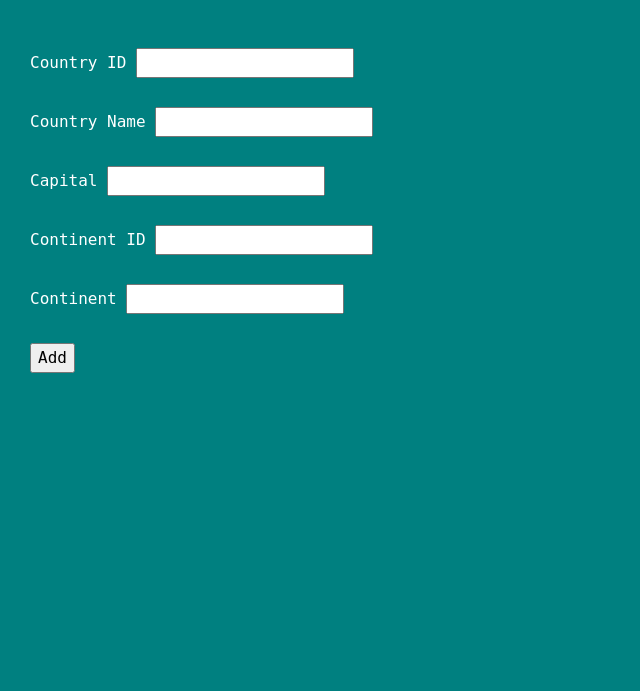
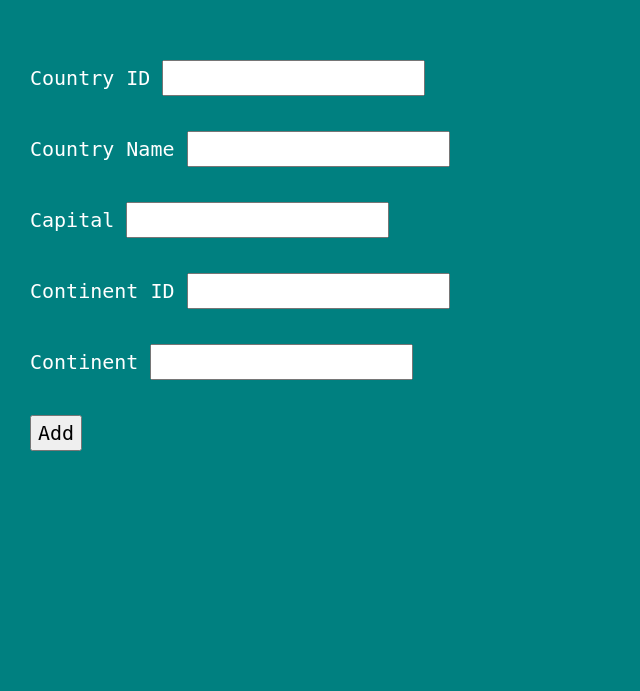
Before and after one commit to MAaqibAKhan/Flask_app, a Flask app: page /add in a window 1280 px wide. Shown: the part 58-749 px from the top of the page, without its empty margins (0-640 px from the left). Run offline with Flask 2, Linux system fonts and the light colour scheme; some libraries are stand-ins or nearby versions.

Commit message:
Finishing touches
Error when committing from GCP so just put the fix on here

```diff
--- a/application/templates/layout.html
+++ b/application/templates/layout.html
@@ -15,6 +15,7 @@
 	.bodya {
 		padding-left: 30px;
 		font-family: monospace;
+		font-size: 20px
 	}
 	.footer{
 		display:block;
```
